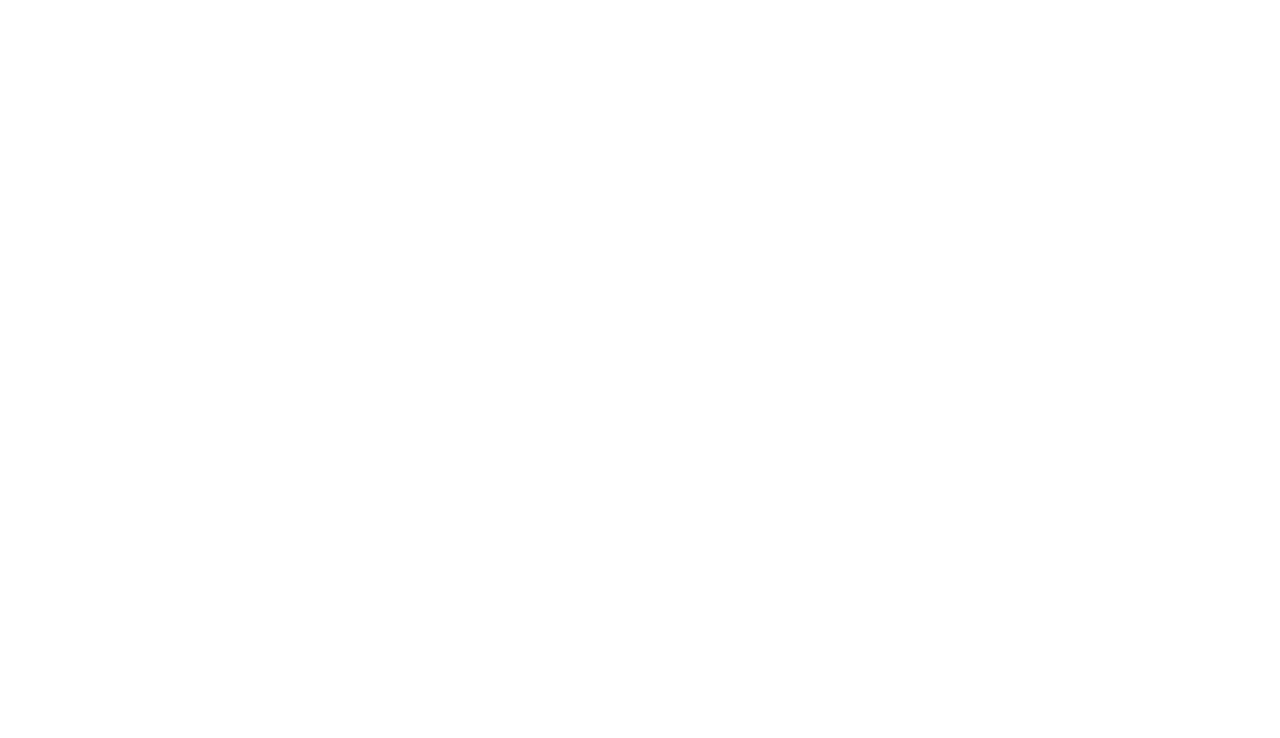
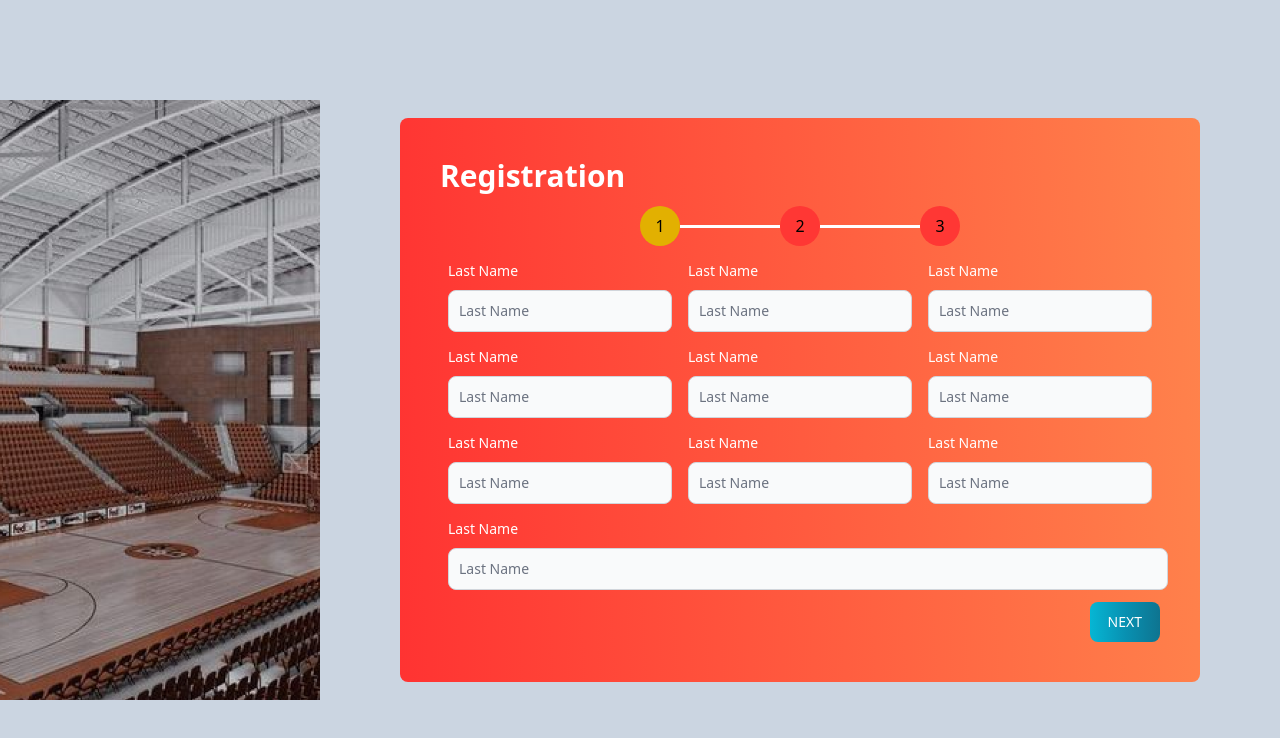
Before and after one commit to Sowishi/Tournament-Management-System, a React (Vite) app: page /registration in a window 1280 px wide. Before the commit this address had no page. Shown: the top 738 px of the page. Built offline with nearby package versions, Linux system fonts and the light colour scheme; the HTML template or start-up script is replaced by a standard one.

Commit message:
Regisration completed

```diff
--- a/package.json
+++ b/package.json
@@ -11,6 +11,7 @@
   },
   "dependencies": {
     "flowbite-react": "^0.10.1",
+    "rc-steps": "^6.0.1",
     "react": "^18.3.1",
     "react-dom": "^18.3.1",
     "react-router-dom": "^6.26.0"
--- a/src/App.jsx
+++ b/src/App.jsx
@@ -4,6 +4,7 @@ import { TMSCarousel } from "./components/carousel";
 import Landing from "./pages/landing";
 import { Route, Routes } from "react-router-dom";
 import Login from "./pages/login";
+import Registration from "./pages/registration";
 
 const App = () => {
   return (
@@ -11,6 +12,7 @@ const App = () => {
       <Routes>
         <Route path="/" element={<Landing />} />
         <Route path="/login" element={<Login />} />
+        <Route path="/registration" element={<Registration />} />
       </Routes>
     </>
   );
--- /dev/null
+++ b/src/components/steps.jsx
@@ -0,0 +1,58 @@
+const Steps = ({ setSteps, steps }) => {
+  return (
+    <div className="steps flex justify-center items-center">
+      <div
+        onClick={() => setSteps(1)}
+        className="step-wrapper flex flex-row items-center "
+      >
+        <div className="step flex justify-center items-center">
+          <div
+            style={{
+              cursor: "pointer",
+              background: steps == 1 ? "#e2b001" : "#FF3734",
+            }}
+            className="wrapper w-10 h-10 rounded-full flex items-center justify-center"
+          >
+            1
+          </div>
+        </div>
+        <div className="line w-[100px] h-[3px] bg-white"></div>
+      </div>
+      <div
+        onClick={() => setSteps(2)}
+        className=" step-wrapper flex flex-row items-center"
+      >
+        <div className="step flex justify-center items-center">
+          <div
+            style={{
+              cursor: "pointer",
+              background: steps == 2 ? "#e2b001" : "#FF3734",
+            }}
+            className="wrapper w-10 h-10 rounded-full flex items-center justify-center"
+          >
+            2
+          </div>
+        </div>
+        <div className="line w-[100px] h-[3px] bg-white"></div>
+      </div>
+      <div
+        onClick={() => setSteps(3)}
+        className=" step-wrapper flex flex-row items-center"
+      >
+        <div className="step flex justify-center items-center">
+          <div
+            style={{
+              cursor: "pointer",
+              background: steps == 3 ? "#e2b001" : "#FF3734",
+            }}
+            className="wrapper w-10 h-10 rounded-full flex items-center justify-center"
+          >
+            3
+          </div>
+        </div>
+      </div>
+    </div>
+  );
+};
+
+export default Steps;
--- /dev/null
+++ b/src/components/tmsSelect.jsx
@@ -0,0 +1,14 @@
+import { Select } from "flowbite-react";
+
+const TmsSelect = () => {
+  return (
+    <Select>
+      <option>United States</option>
+      <option>Canada</option>
+      <option>France</option>
+      <option>Germany</option>
+    </Select>
+  );
+};
+
+export default TmsSelect;
--- /dev/null
+++ b/src/layout/authLayout.jsx
@@ -0,0 +1,48 @@
+import { Button, Label, TextInput } from "flowbite-react";
+import logo from "../assets/logo2.png";
+import img19 from "../assets/image 19.png";
+import TmsInput from "../components/tmsInput";
+
+const AuthLayout = ({ children, hideHeader }) => {
+  return (
+    <div className="w-full min-h-screen bg-slate-300 flex justify-center items-center">
+      <div className="basis-4/12">
+        <img src={img19} alt="" />
+      </div>
+      <div className="basis-full flex justify-center items-center">
+        <div className="wrapper">
+          {!hideHeader && (
+            <div className="header flex flex-row">
+              <img
+                className="w-[150px] h-[150px] object-contain"
+                src={logo}
+                alt=""
+              />
+              <div className="wrapper">
+                <h1 className="text-5xl font-bold">WELCOME</h1>
+                <p className="text-lg">
+                  Web-Based: Tournament Management System
+                </p>
+                <p className="text-lg">Strive, Succeed, Celebrate</p>
+              </div>
+            </div>
+          )}
+
+          <div
+            style={{
+              background:
+                "linear-gradient(87deg, rgba(255,51,50,1) 0%, rgba(255,131,76,1) 100%)",
+              minHeight: "20vh",
+              minWidth: "45rem",
+            }}
+            className="content rounded-lg p-10"
+          >
+            {children}
+          </div>
+        </div>
+      </div>
+    </div>
+  );
+};
+
+export default AuthLayout;
--- a/src/pages/login.jsx
+++ b/src/pages/login.jsx
@@ -2,35 +2,12 @@ import { Button, Label, TextInput } from "flowbite-react";
 import logo from "../assets/logo2.png";
 import img19 from "../assets/image 19.png";
 import TmsInput from "../components/tmsInput";
+import AuthLayout from "../layout/authLayout";
+import { Link } from "react-router-dom";
 
 const Login = () => {
   return (
-    <div className="w-full h-screen bg-slate-300 flex justify-center items-center">
-      <div className="basis-4/12">
-        <img src={img19} alt="" />
-      </div>
-      <div className="basis-full flex justify-center items-center">
-        <div className="wrapper">
-          <div className="header flex flex-row">
-            <img
-              className="w-[150px] h-[150px] object-contain"
-              src={logo}
-              alt=""
-            />
-            <div className="wrapper">
-              <h1 className="text-6xl font-bold">WELCOME</h1>
-              <p className="text-lg">Web-Based: Tournament Management System</p>
-              <p className="text-lg">Strive, Succeed, Celebrate</p>
-            </div>
-          </div>
-          <div
-            style={{
-              background:
-                "linear-gradient(87deg, rgba(255,51,50,1) 0%, rgba(255,131,76,1) 100%)",
-              minHeight: "20vh",
-            }}
-            className="content rounded-lg p-10"
-          >
+    <AuthLayout>
       <h1 className="text-white font-bold text-2xl text-center">
         Login to your account
       </h1>
@@ -40,10 +17,25 @@ const Login = () => {
       <Button className="w-full mt-5" gradientMonochrome="info">
         Login
       </Button>
+      <div className="flex justify-between items-center mt-5">
+        <div className="wrapper flex items-center ">
+          <p>Forgot Password?</p>
+
+          <Button size={"xs"} className="ml-2">
+            Reset here.
+          </Button>
+        </div>
+        <div className="wrapper flex items-center ">
+          <p>Dont' have an account?</p>
+
+          <Button size={"xs"} className="ml-2">
+            <Link to={"/registration"}> Create an account</Link>
+          </Button>
         </div>
       </div>
-      </div>
-    </div>
+
+      <div className="flex mt-2"></div>
+    </AuthLayout>
   );
 };
 
--- /dev/null
+++ b/src/pages/registration.jsx
@@ -0,0 +1,69 @@
+import { Button } from "flowbite-react";
+import Steps from "../components/steps";
+import TmsInput from "../components/tmsInput";
+import AuthLayout from "../layout/authLayout";
+import { useState } from "react";
+import TmsSelect from "../components/tmsSelect";
+
+const Registration = () => {
+  const [steps, setSteps] = useState(1);
+  return (
+    <AuthLayout hideHeader={true}>
+      <div className="wrapper">
+        <h1 className="text-white text-3xl font-bold mb-3">Registration</h1>
+        <Steps steps={steps} setSteps={setSteps} />
+        {steps == 1 && (
+          <form action="">
+            <div className="flex ">
+              <div className="basis-4/12 mx-2">
+                <TmsInput placeHolder={"Last Name"} label={"Last Name"} />
+                <TmsInput placeHolder={"Last Name"} label={"Last Name"} />
+                <TmsInput placeHolder={"Last Name"} label={"Last Name"} />
+              </div>
+              <div className="basis-4/12 mx-2">
+                <TmsInput placeHolder={"Last Name"} label={"Last Name"} />
+                <TmsInput placeHolder={"Last Name"} label={"Last Name"} />
+                <TmsInput placeHolder={"Last Name"} label={"Last Name"} />
+              </div>
+              <div className="basis-4/12 mx-2">
+                <TmsInput placeHolder={"Last Name"} label={"Last Name"} />
+                <TmsInput placeHolder={"Last Name"} label={"Last Name"} />
+                <TmsInput placeHolder={"Last Name"} label={"Last Name"} />
+              </div>
+            </div>
+            <div className="mx-2 w-full">
+              <TmsInput placeHolder={"Last Name"} label={"Last Name"} />
+            </div>
+            <div className="flex justify-end items-center mt-3">
+              <Button gradientMonochrome="info">NEXT</Button>
+            </div>
+          </form>
+        )}
+        {steps == 2 && (
+          <form action="">
+            <div className="wrapper mb-3">
+              <h1 className="text-white text-lg font-bold">
+                Sport Information{" "}
+              </h1>
+              <TmsSelect />
+            </div>
+            <div className="wrapper">
+              <h1 className="text-white text-lg font-bold">
+                Colleges/Institutions
+              </h1>
+              <TmsSelect />
+              <TmsInput placeHolder={"Last Name"} label={"Last Name"} />
+              <TmsInput placeHolder={"Last Name"} label={"Last Name"} />
+            </div>
+
+            <div className="flex justify-end items-center mt-3">
+              <Button gradientMonochrome="info">NEXT</Button>
+            </div>
+          </form>
+        )}
+      </div>
+    </AuthLayout>
+  );
+};
+
+export default Registration;
```
Also changed, not shown: 1 other file (tests, documents, lock files or other folders). Lines whose indentation alone changed are shown as unchanged.
